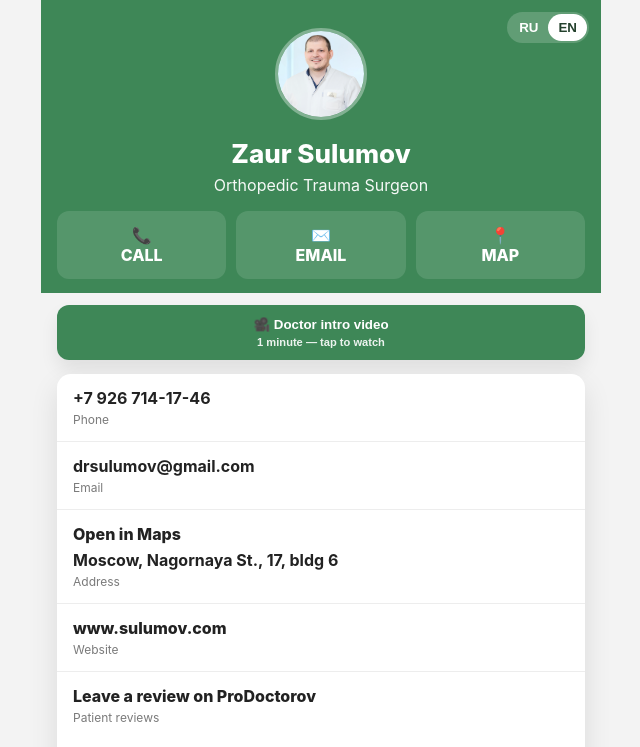
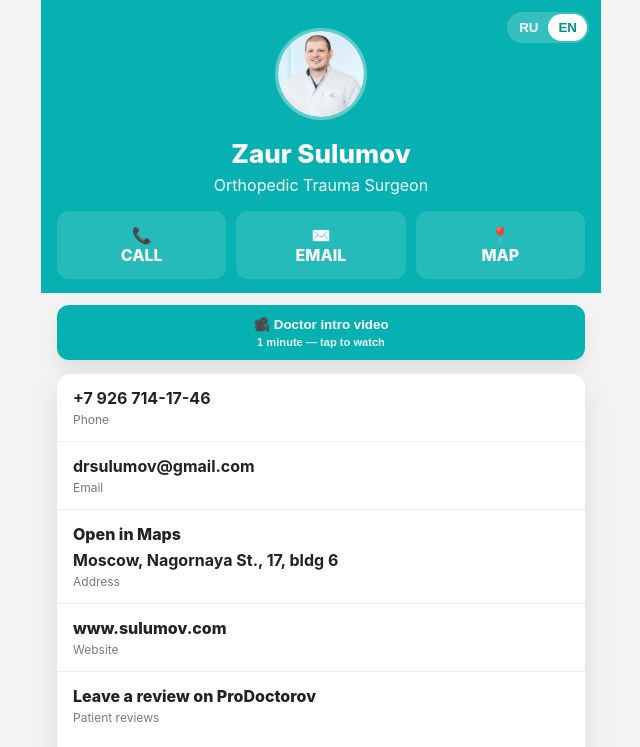
Before and after one commit to mrsulumov-png/zaur-card, a plain HTML site: page index.html in a window 1280 px wide. Shown: the top 747 px of the page, without its empty margins (319-959 px from the left). Drawn offline with Linux system fonts and the light colour scheme.

Commit message:
Update index.html

```diff
--- a/index.html
+++ b/index.html
@@ -7,8 +7,8 @@
 
 <style>
 :root{
-  --brand:#3E8757;
-  --brand-dark:#23402C;
+  --brand:#08B1B1;
+  --brand-dark:#058F8F;
   --tg:#137BA5;
   --bg:#f3f3f3;
   --card:#fff;
```
